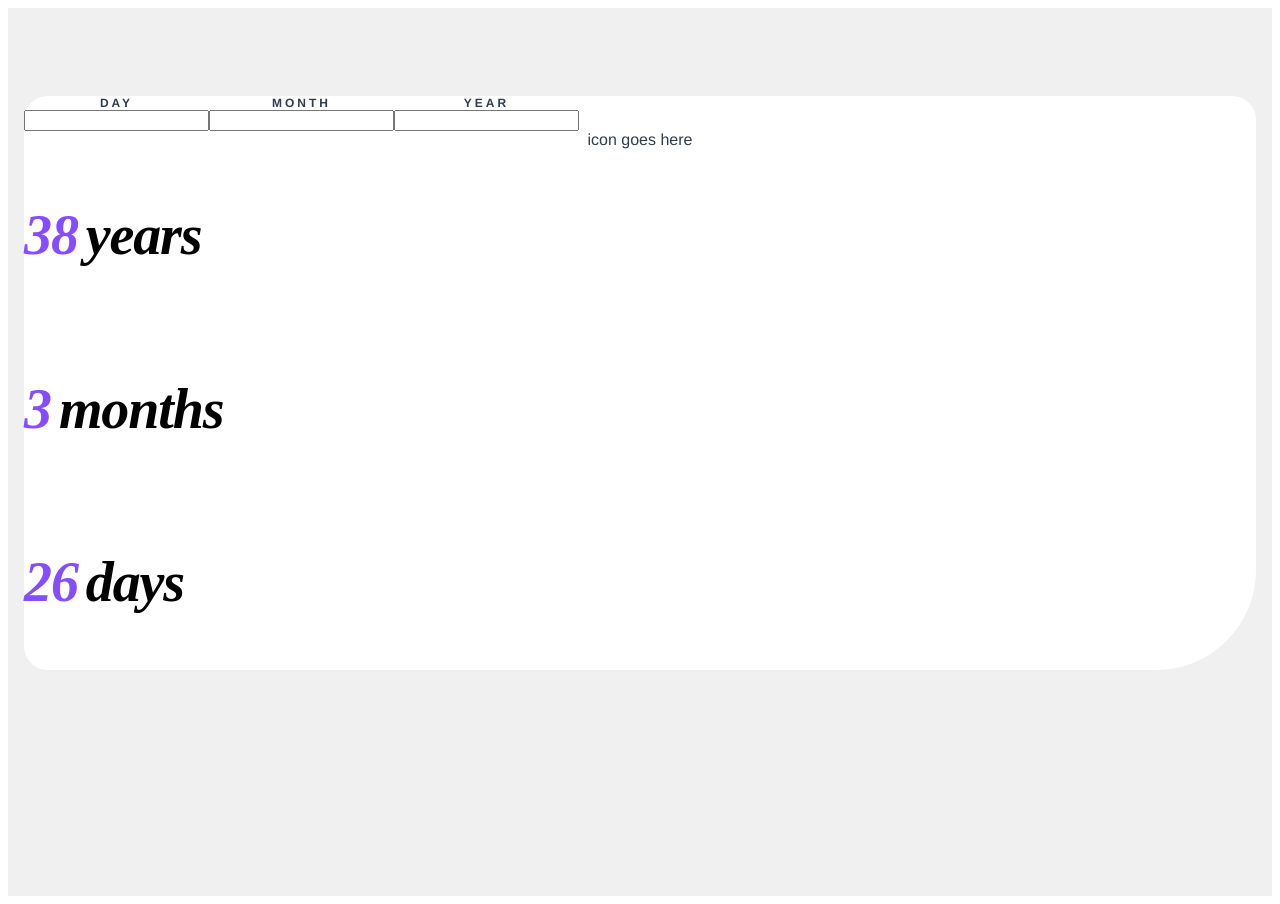
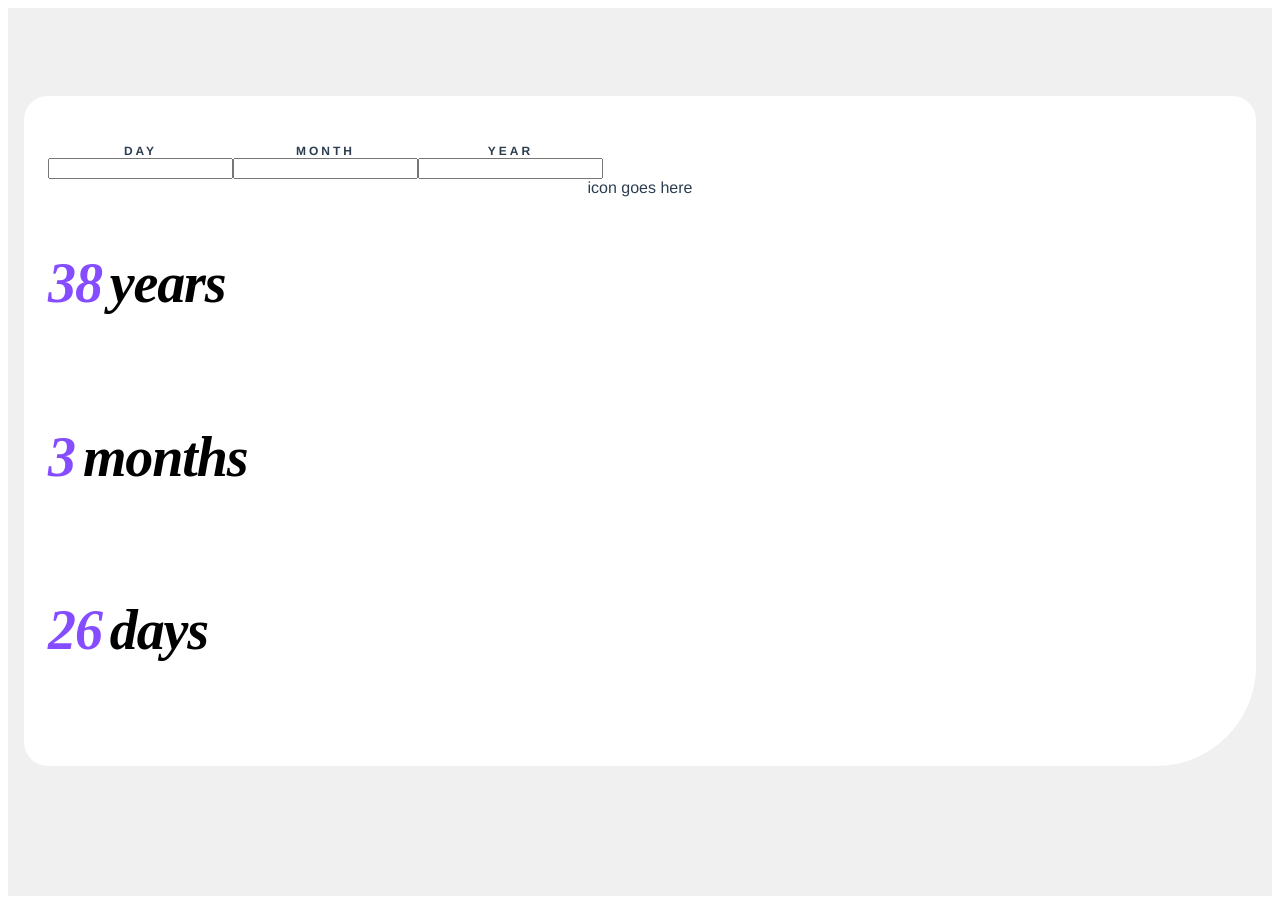
Before and after one commit to MaxAnderberg/age-calculator, a Vue app: page / in a window 1280 px wide. Built offline with nearby package versions, Linux system fonts and the light colour scheme.

Commit message:
added proper padding to the card

```diff
--- a/src/components/HelloWorld.vue
+++ b/src/components/HelloWorld.vue
@@ -67,6 +67,7 @@ a {
 .main-age_card {
     background-color: white;
     border-radius: 24px 24px 100px 24px;
+    padding: 48px 24px;
 }
 
 .age {
```
